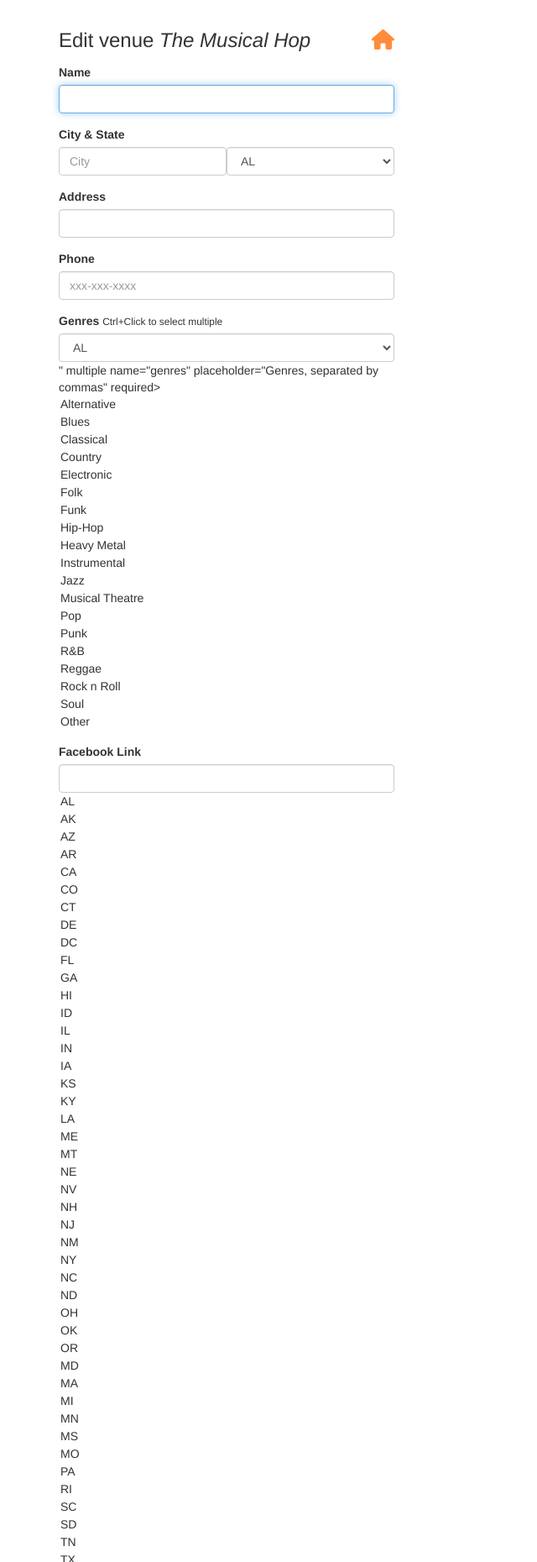
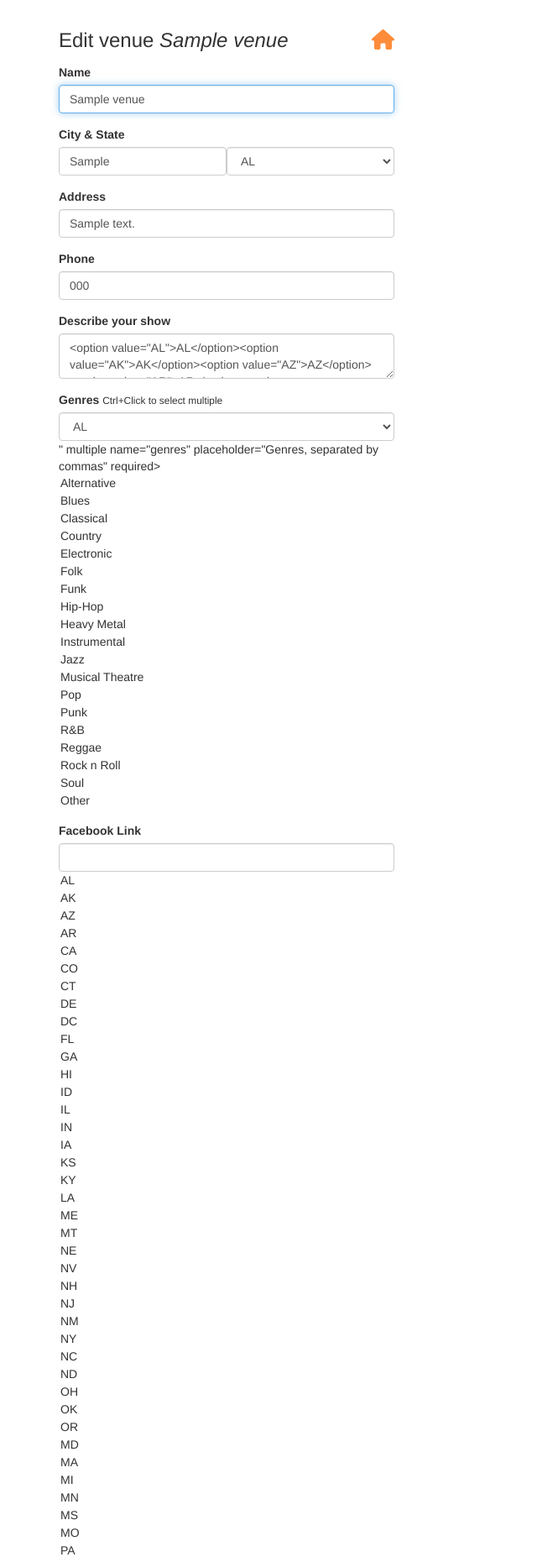
Before and after one commit to mwinel/Fyyur, a Flask app: page /venues/1/edit in a window 1280 px wide. Shown: the part 60-1920 px from the top of the page at 84% size, without its empty margins (0-640 px from the left). Run offline with Flask 2, Linux system fonts and the light colour scheme; tables that the repository leaves empty hold one stand-in row (values such as "Sample post"); some libraries are stand-ins or nearby versions.

Commit message:
Add update venue implementation

```diff
--- a/app.py
+++ b/app.py
@@ -165,6 +165,48 @@
     return render_template('pages/home.html')
 
 
+@app.route('/venues/<int:venue_id>/edit', methods=['GET'])
+def edit_venue(venue_id):
+    form = VenueEditForm()
+    venue = db.session.query(Venue).filter_by(id=venue_id).first()
+    form.name.data = venue.name
+    form.city.data = venue.city
+    form.state.data = venue.state
+    form.address.data = venue.address
+    form.phone.data = venue.phone
+    form.seeking_description.data = venue.seeking_description
+    form.genres.data = venue.genres
+    form.facebook_link.data = venue.facebook_link
+    form.website.data = venue.website
+    return render_template('forms/edit_venue.html', form=form, venue=venue)
+
+
+@app.route('/venues/<int:venue_id>/edit', methods=['POST'])
+def edit_venue_submission(venue_id):
+    form = VenueEditForm()
+    venue = db.session.query(Venue).filter_by(id=venue_id).first()
+    if venue:
+        try:
+            venue.name=form.name.data,
+            venue.city=form.city.data,
+            venue.state=form.state.data,
+            venue.address=form.address.data,
+            venue.phone=form.phone.data,
+            venue.seeking_description=form.seeking_description.data,
+            venue.image_link=form.image_link.data,
+            venue.facebook_link=form.facebook_link.data,
+            venue.website=form.website.data,
+            venue.genres=form.genres.data
+            # add to database
+            db.session.add(venue)
+            db.session.commit()
+            flash('Venue ' + request.form['name'] + ' was successfully updated.')
+        except:
+            flash('Something went wrong. Venue ' +
+                request.form['name'] + ' could not be updated.')
+    return redirect(url_for('show_venue', venue_id=venue_id))
+
+
 @app.route('/venues/<venue_id>', methods=['DELETE'])
 def delete_venue(venue_id):
     try:
@@ -320,32 +362,32 @@
     return redirect(url_for('show_artist', artist_id=artist_id))
 
 
-@app.route('/venues/<int:venue_id>/edit', methods=['GET'])
-def edit_venue(venue_id):
-    form = VenueForm()
-    venue = {
-        "id": 1,
-        "name": "The Musical Hop",
-        "genres": ["Jazz", "Reggae", "Swing", "Classical", "Folk"],
-        "address": "1015 Folsom Street",
-        "city": "San Francisco",
-        "state": "CA",
-        "phone": "123-123-1234",
-        "website": "https://www.themusicalhop.com",
-        "facebook_link": "https://www.facebook.com/TheMusicalHop",
-        "seeking_talent": True,
-        "seeking_description": "We are on the lookout for a local artist to play every two weeks. Please call us.",
-        "image_link": "https://images.unsplash.com/photo-1543900694-133f37abaaa5?ixlib=rb-1.2.1&ixid=eyJhcHBfaWQiOjEyMDd9&auto=format&fit=crop&w=400&q=60"
-    }
-    # TODO: populate form with values from venue with ID <venue_id>
-    return render_template('forms/edit_venue.html', form=form, venue=venue)
+# @app.route('/venues/<int:venue_id>/edit', methods=['GET'])
+# def edit_venue(venue_id):
+#     form = VenueForm()
+#     venue = {
+#         "id": 1,
+#         "name": "The Musical Hop",
+#         "genres": ["Jazz", "Reggae", "Swing", "Classical", "Folk"],
+#         "address": "1015 Folsom Street",
+#         "city": "San Francisco",
+#         "state": "CA",
+#         "phone": "123-123-1234",
+#         "website": "https://www.themusicalhop.com",
+#         "facebook_link": "https://www.facebook.com/TheMusicalHop",
+#         "seeking_talent": True,
+#         "seeking_description": "We are on the lookout for a local artist to play every two weeks. Please call us.",
+#         "image_link": "https://images.unsplash.com/photo-1543900694-133f37abaaa5?ixlib=rb-1.2.1&ixid=eyJhcHBfaWQiOjEyMDd9&auto=format&fit=crop&w=400&q=60"
+#     }
+#     # TODO: populate form with values from venue with ID <venue_id>
+#     return render_template('forms/edit_venue.html', form=form, venue=venue)
 
 
-@app.route('/venues/<int:venue_id>/edit', methods=['POST'])
-def edit_venue_submission(venue_id):
-    # TODO: take values from the form submitted, and update existing
-    # venue record with ID <venue_id> using the new attributes
-    return redirect(url_for('show_venue', venue_id=venue_id))
+# @app.route('/venues/<int:venue_id>/edit', methods=['POST'])
+# def edit_venue_submission(venue_id):
+#     # TODO: take values from the form submitted, and update existing
+#     # venue record with ID <venue_id> using the new attributes
+#     return redirect(url_for('show_venue', venue_id=venue_id))
 
 #  Create Artist
 #  ----------------------------------------------------------------
--- a/forms.py
+++ b/forms.py
@@ -20,6 +20,115 @@
 
 
 class VenueForm(Form):
+    name = StringField(
+        'name', validators=[DataRequired()]
+    )
+    city = StringField(
+        'city', validators=[DataRequired()]
+    )
+    state = SelectField(
+        'state', validators=[DataRequired()],
+        choices=[
+            ('AL', 'AL'),
+            ('AK', 'AK'),
+            ('AZ', 'AZ'),
+            ('AR', 'AR'),
+            ('CA', 'CA'),
+            ('CO', 'CO'),
+            ('CT', 'CT'),
+            ('DE', 'DE'),
+            ('DC', 'DC'),
+            ('FL', 'FL'),
+            ('GA', 'GA'),
+            ('HI', 'HI'),
+            ('ID', 'ID'),
+            ('IL', 'IL'),
+            ('IN', 'IN'),
+            ('IA', 'IA'),
+            ('KS', 'KS'),
+            ('KY', 'KY'),
+            ('LA', 'LA'),
+            ('ME', 'ME'),
+            ('MT', 'MT'),
+            ('NE', 'NE'),
+            ('NV', 'NV'),
+            ('NH', 'NH'),
+            ('NJ', 'NJ'),
+            ('NM', 'NM'),
+            ('NY', 'NY'),
+            ('NC', 'NC'),
+            ('ND', 'ND'),
+            ('OH', 'OH'),
+            ('OK', 'OK'),
+            ('OR', 'OR'),
+            ('MD', 'MD'),
+            ('MA', 'MA'),
+            ('MI', 'MI'),
+            ('MN', 'MN'),
+            ('MS', 'MS'),
+            ('MO', 'MO'),
+            ('PA', 'PA'),
+            ('RI', 'RI'),
+            ('SC', 'SC'),
+            ('SD', 'SD'),
+            ('TN', 'TN'),
+            ('TX', 'TX'),
+            ('UT', 'UT'),
+            ('VT', 'VT'),
+            ('VA', 'VA'),
+            ('WA', 'WA'),
+            ('WV', 'WV'),
+            ('WI', 'WI'),
+            ('WY', 'WY'),
+        ]
+    )
+    address = StringField(
+        'address', validators=[DataRequired()]
+    )
+    phone = StringField(
+        'phone'
+    )
+    seeking_description = TextAreaField(
+        'seeking_description', validators=[DataRequired()]
+    )
+    image_link = StringField(
+        'image_link'
+    )
+    genres = SelectMultipleField(
+        'genres', validators=[DataRequired(),
+                              Length(max=3, message='Select atmost 3 genres.')
+                              ],
+        choices=[
+            ('Alternative', 'Alternative'),
+            ('Blues', 'Blues'),
+            ('Classical', 'Classical'),
+            ('Country', 'Country'),
+            ('Electronic', 'Electronic'),
+            ('Folk', 'Folk'),
+            ('Funk', 'Funk'),
+            ('Hip-Hop', 'Hip-Hop'),
+            ('Heavy Metal', 'Heavy Metal'),
+            ('Instrumental', 'Instrumental'),
+            ('Jazz', 'Jazz'),
+            ('Musical Theatre', 'Musical Theatre'),
+            ('Pop', 'Pop'),
+            ('Punk', 'Punk'),
+            ('R&B', 'R&B'),
+            ('Reggae', 'Reggae'),
+            ('Rock n Roll', 'Rock n Roll'),
+            ('Soul', 'Soul'),
+            ('Other', 'Other'),
+        ]
+    )
+    facebook_link = StringField(
+        'facebook_link', validators=[URL()]
+    )
+    website = StringField(
+        'website', validators=[URL()]
+    )
+
+
+class VenueEditForm(Form):
     name = StringField(
         'name', validators=[DataRequired()]
     )
--- a/templates/forms/edit_venue.html
+++ b/templates/forms/edit_venue.html
@@ -3,7 +3,8 @@
 {% block content %}
 <div class="form-wrapper">
   <form class="form" method="post" action="/venues/{{venue.id}}/edit">
-      <h3 class="form-heading">Edit venue <em>{{ venue.name }}</em> <a href="{{ url_for('index') }}" title="Back to homepage"><i class="fa fa-home pull-right"></i></a></h3>
+    <h3 class="form-heading">Edit venue <em>{{ venue.name }}</em> <a href="{{ url_for('index') }}"
+        title="Back to homepage"><i class="fa fa-home pull-right"></i></a></h3>
     <div class="form-group">
       <label for="name">Name</label>
       {{ form.name(class_ = 'form-control', autofocus = true) }}
@@ -28,6 +29,10 @@
       {{ form.phone(class_ = 'form-control', placeholder='xxx-xxx-xxxx', autofocus = true) }}
     </div>
     <div class="form-group">
+      <label for="seeking_description">Describe your show</label>
+      {{ form.seeking_description(class_ = 'form-control', placeholder='More details...', id=form.state, autofocus = true) }}
+    </div>
+    <div class="form-group">
       <label for="genres">Genres</label>
       <small>Ctrl+Click to select multiple</small>
       {{ form.genres(class_ = 'form-control', placeholder='Genres, separated by commas', id=form.state, autofocus = true) }}
@@ -36,6 +41,10 @@
       <label for="genres">Facebook Link</label>
       {{ form.facebook_link(class_ = 'form-control', placeholder='http://', id=form.state, autofocus = true) }}
     </div>
+    <div class="form-group">
+      <label for="website">Website</label>
+      {{ form.website(class_ = 'form-control', placeholder='http://', id=form.state, autofocus = true) }}
+    </div>
     <input type="submit" value="Edit Venue" class="btn btn-primary btn-lg btn-block">
   </form>
 </div>
--- a/templates/pages/show_venue.html
+++ b/templates/pages/show_venue.html
@@ -45,6 +45,7 @@
 	<div class="col-sm-6">
 		<img src="{{ venue.image_link }}" alt="Venue Image" />
 	</div>
+	<button onclick="window.location.href='/venues/{{ venue.id }}/edit'" class="btn btn-primary my-4" type="button">Edit</button>
 	<button onclick="deleteRequest('/venues/{{ venue.id }}')" class="btn btn-danger my-4" type="button">Delete</button>
 </div>
 <section>
```
Lines whose indentation alone changed are shown as unchanged.
